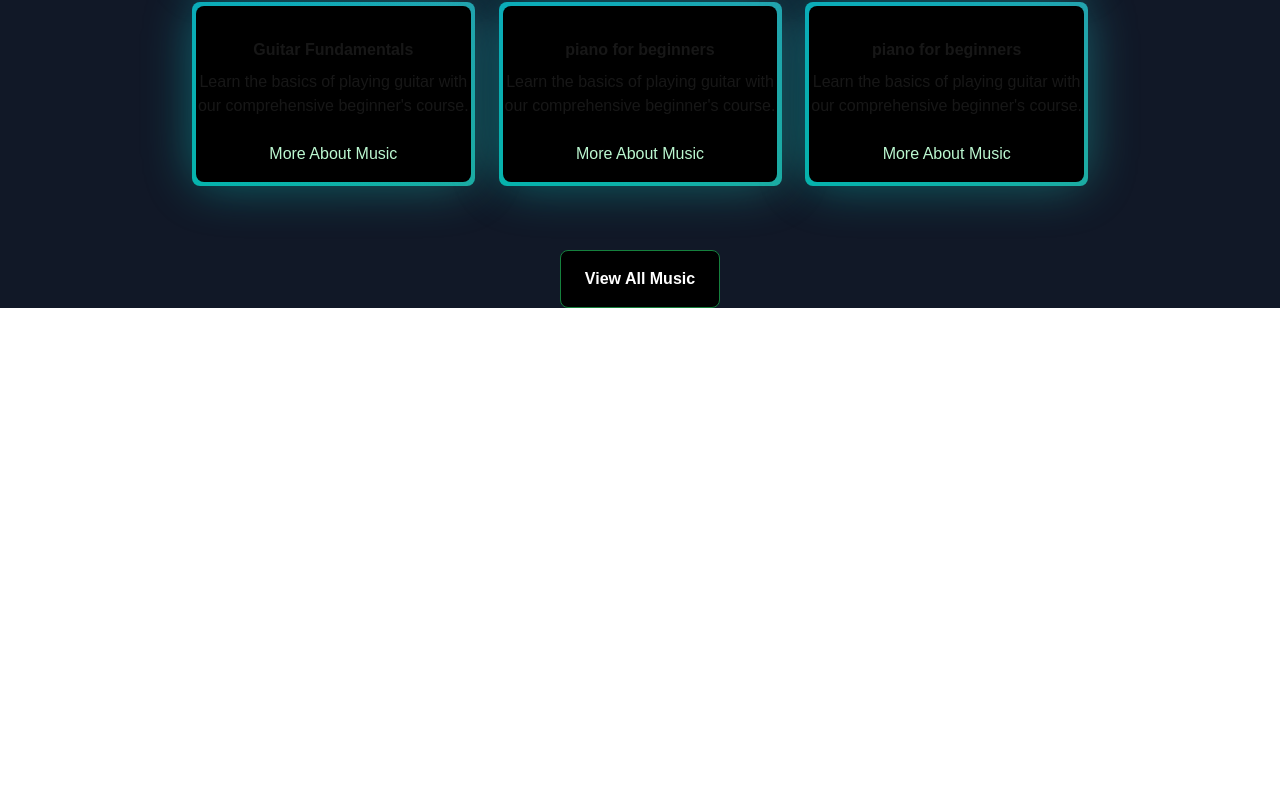
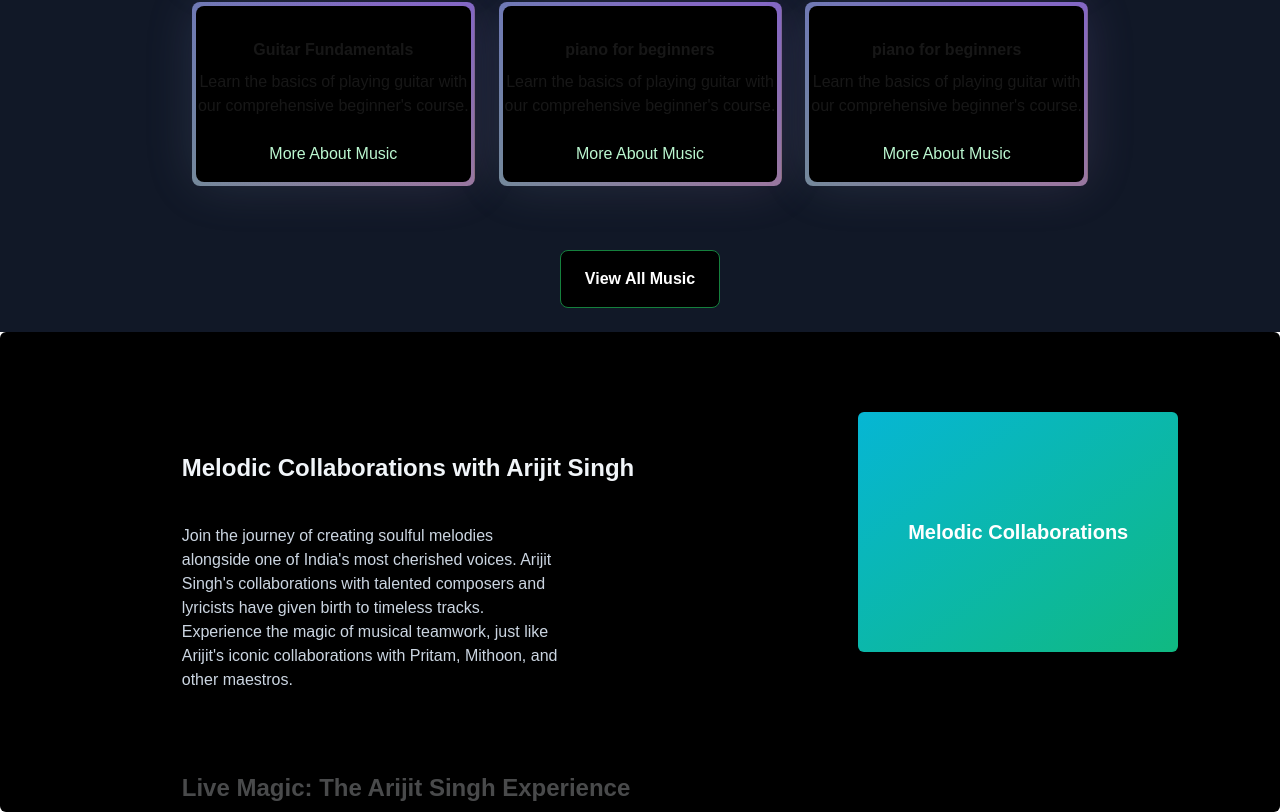
Before and after one commit to wahid6313/Project-Music, a Next.js app: page / in a window 1280 px wide. Shown: the part 996-1808 px from the top of the page. Before the commit the page ends 1304 px from the top, so only its background shows below. Built offline with nearby package versions, Linux system fonts and the light colour scheme.

Commit message:
view-content

```diff
--- a/app/components/FeaturedCourses.tsx
+++ b/app/components/FeaturedCourses.tsx
@@ -48,9 +48,9 @@
           ))}
         </div>
       </div>
-      <div className="mt-16 rounded-lg">
+      <div className="mt-16 mb-6 rounded-lg">
         <Link href="/viewMusic">
-          <button className="px-6 py-4 font-semibold rounded-lg bg-black text-white border border-green-700 hover:bg-gray-900">
+          <button className="px-6 py-4 font-semibold rounded-lg bg-black text-white border border-green-700 hover:bg-gray-900 hover:text-gray-300">
             View All Music
           </button>
         </Link>
--- a/app/components/HeroSection.tsx
+++ b/app/components/HeroSection.tsx
@@ -21,7 +21,7 @@
           <Link href={"/music"}>
             <Button
               borderRadius="1.75rem"
-              className="font-bold dark-bg-black text-white dark-text-white border-neutral-200 dark:border-slate-800 "
+              className="font-bold dark-bg-black text-white dark-text-white border-neutral-200 dark:border-slate-800 hover:text-gray-300"
             >
               Explore Music
             </Button>
--- /dev/null
+++ b/app/components/ViewContent.tsx
@@ -0,0 +1,57 @@
+"use client";
+import React from "react";
+import { StickyScroll } from "./ui/sticky-scroll-reveal";
+import Image from "next/image";
+
+const musicContent = [
+  {
+    title: "Melodic Collaborations with Arijit Singh",
+    description:
+      "Join the journey of creating soulful melodies alongside one of India's most cherished voices. Arijit Singh's collaborations with talented composers and lyricists have given birth to timeless tracks. Experience the magic of musical teamwork, just like Arijit's iconic collaborations with Pritam, Mithoon, and other maestros.",
+    content: (
+      <div className="h-full w-full bg-[linear-gradient(to_bottom_right,var(--cyan-500),var(--emerald-500))] flex items-center justify-center text-white font-semibold text-xl">
+        Melodic Collaborations
+      </div>
+    ),
+  },
+  {
+    title: "Live Magic: The Arijit Singh Experience",
+    description:
+      "Feel the power of music as it comes alive on stage. Arijit Singh’s live performances capture the hearts of millions with raw emotion and energy. Whether it's a soulful ballad or an electrifying anthem, see how Arijit masterfully connects with audiences in real time, creating unforgettable moments.",
+    content: (
+      <div className="h-full w-full flex items-center justify-center text-white font-semibold text-xl">
+        Live Magic
+      </div>
+    ),
+  },
+  {
+    title: "Timeless Hits of Arijit Singh",
+    description:
+      "Arijit Singh’s voice has become synonymous with romance and heartbreak. With chart-topping hits like 'Tum Hi Ho,' 'Raabta,' and 'Channa Mereya,' he has delivered unforgettable songs that have defined a generation. Relive the magic of Arijit’s greatest hits and see how he continues to evolve as an artist.",
+    content: (
+      <div className="h-full w-full bg-[linear-gradient(to_bottom_right,var(--orange-500),var(--yellow-500))] flex items-center justify-center text-white font-semibold text-xl">
+        Timeless Hits
+      </div>
+    ),
+  },
+  {
+    title: "Emotional Depth: Arijit Singh's Ballads",
+    description:
+      "Arijit Singh’s voice has the rare ability to tap into deep emotions, making listeners feel every word he sings. From love to heartbreak, his ballads evoke a profound sense of connection. Dive into the world of emotional storytelling through music, just like Arijit’s moving performances.",
+    content: (
+      <div className="h-full w-full bg-[linear-gradient(to_bottom_right,var(--cyan-500),var(--emerald-500))] flex items-center justify-center text-white font-semibold text-xl">
+        Emotional Depth
+      </div>
+    ),
+  },
+];
+
+function ViewContent() {
+  return (
+    <div className="w-full">
+      <StickyScroll content={musicContent} />
+    </div>
+  );
+}
+
+export default ViewContent;
--- a/app/components/ui/background-gradient.tsx
+++ b/app/components/ui/background-gradient.tsx
@@ -40,7 +40,7 @@
           backgroundSize: animate ? "400% 400%" : undefined,
         }}
         className={cn(
-          "absolute inset-0 rounded-3xl z-[1] opacity-50 group-hover:opacity-100 blur-xl  transition duration-500 will-change-transform",
+          "absolute inset-0 rounded-3xl z-[1] opacity-20 group-hover:opacity-100 blur-xl  transition duration-500 will-change-transform",
           " bg-[radial-gradient(circle_farthest-side_at_0_100%,#00ccb1,transparent),radial-gradient(circle_farthest-side_at_100%_0,#7b61ff,transparent),radial-gradient(circle_farthest-side_at_100%_100%,#ffc414,transparent),radial-gradient(circle_farthest-side_at_0_0,#1ca0fb,#141316)]"
         )}
       />
--- /dev/null
+++ b/app/components/ui/sticky-scroll-reveal.tsx
@@ -0,0 +1,108 @@
+"use client";
+import React, { useEffect, useRef, useState } from "react";
+import { useMotionValueEvent, useScroll } from "framer-motion";
+import { motion } from "framer-motion";
+import { cn } from "../../lib/utils";
+
+export const StickyScroll = ({
+  content,
+  contentClassName,
+}: {
+  content: {
+    title: string;
+    description: string;
+    content?: React.ReactNode | any;
+  }[];
+  contentClassName?: string;
+}) => {
+  const [activeCard, setActiveCard] = React.useState(0);
+  const ref = useRef<any>(null);
+  const { scrollYProgress } = useScroll({
+    // uncomment line 22 and comment line 23 if you DONT want the overflow container and want to have it change on the entire page scroll
+    // target: ref
+    container: ref,
+    offset: ["start start", "end start"],
+  });
+  const cardLength = content.length;
+
+  useMotionValueEvent(scrollYProgress, "change", (latest) => {
+    const cardsBreakpoints = content.map((_, index) => index / cardLength);
+    const closestBreakpointIndex = cardsBreakpoints.reduce(
+      (acc, breakpoint, index) => {
+        const distance = Math.abs(latest - breakpoint);
+        if (distance < Math.abs(latest - cardsBreakpoints[acc])) {
+          return index;
+        }
+        return acc;
+      },
+      0
+    );
+    setActiveCard(closestBreakpointIndex);
+  });
+
+  const backgroundColors = ["var(--black)", "var(--black)", "var(--black)"];
+  const linearGradients = [
+    "linear-gradient(to bottom right, var(--cyan-500), var(--emerald-500))",
+    "linear-gradient(to bottom right, var(--pink-500), var(--indigo-500))",
+    "linear-gradient(to bottom right, var(--orange-500), var(--yellow-500))",
+  ];
+
+  const [backgroundGradient, setBackgroundGradient] = useState(
+    linearGradients[0]
+  );
+
+  useEffect(() => {
+    setBackgroundGradient(linearGradients[activeCard % linearGradients.length]);
+  }, [activeCard]);
+
+  return (
+    <motion.div
+      animate={{
+        backgroundColor: backgroundColors[activeCard % backgroundColors.length],
+      }}
+      className="h-[30rem] overflow-y-auto flex justify-center relative space-x-36 rounded-md p-10"
+      ref={ref}
+    >
+      <div className="div relative flex items-start px-20">
+        <div className="max-w-2xl">
+          {content.map((item, index) => (
+            <div key={item.title + index} className="my-20">
+              <motion.h2
+                initial={{
+                  opacity: 0,
+                }}
+                animate={{
+                  opacity: activeCard === index ? 1 : 0.3,
+                }}
+                className="text-2xl font-bold text-slate-100"
+              >
+                {item.title}
+              </motion.h2>
+              <motion.p
+                initial={{
+                  opacity: 0,
+                }}
+                animate={{
+                  opacity: activeCard === index ? 1 : 0.3,
+                }}
+                className="text-kg text-slate-300 max-w-sm mt-10"
+              >
+                {item.description}
+              </motion.p>
+            </div>
+          ))}
+          <div className="h-40" />
+        </div>
+      </div>
+      <div
+        style={{ background: backgroundGradient }}
+        className={cn(
+          "hidden lg:block h-60 w-80 rounded-md bg-white  sticky top-10 overflow-hidden",
+          contentClassName
+        )}
+      >
+        {content[activeCard].content ?? null}
+      </div>
+    </motion.div>
+  );
+};
--- a/app/page.tsx
+++ b/app/page.tsx
@@ -1,13 +1,15 @@
 import FeaturedCourses from "./components/FeaturedCourses";
 import HeroSection from "./components/HeroSection";
+import ViewContent from "./components/ViewContent";
 
 export default function Home() {
   return (
-    <div className="flex  flex-col justify-center items-center  m-auto">
+    <div className="flex  flex-col justify-center items-center w-screen m-auto">
       {/* <h1 className=" text-4xl text-center  text-white">Hii wahid</h1> */}
       <HeroSection />
 
       <FeaturedCourses />
+      <ViewContent />
     </div>
   );
 }
```
